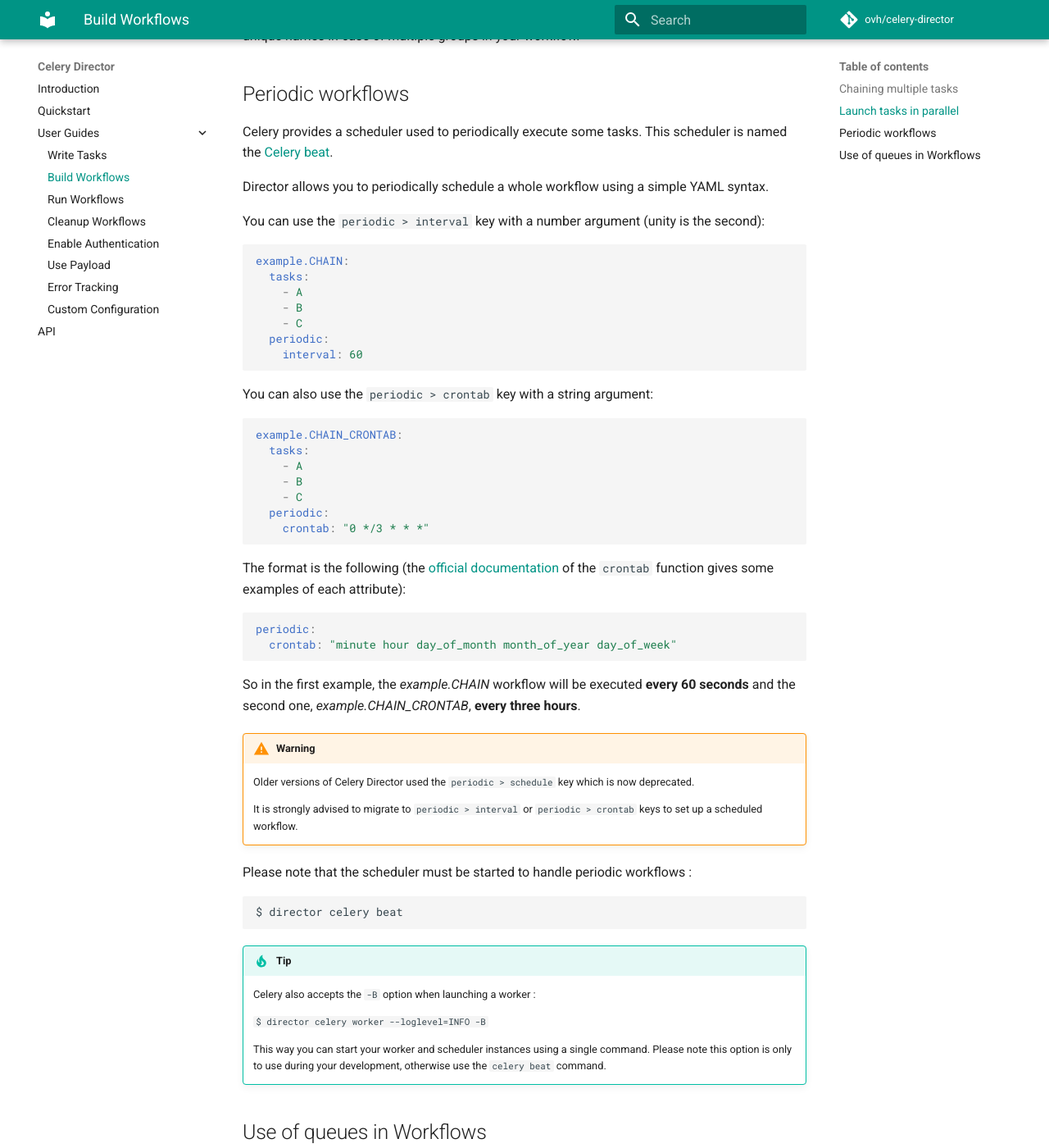
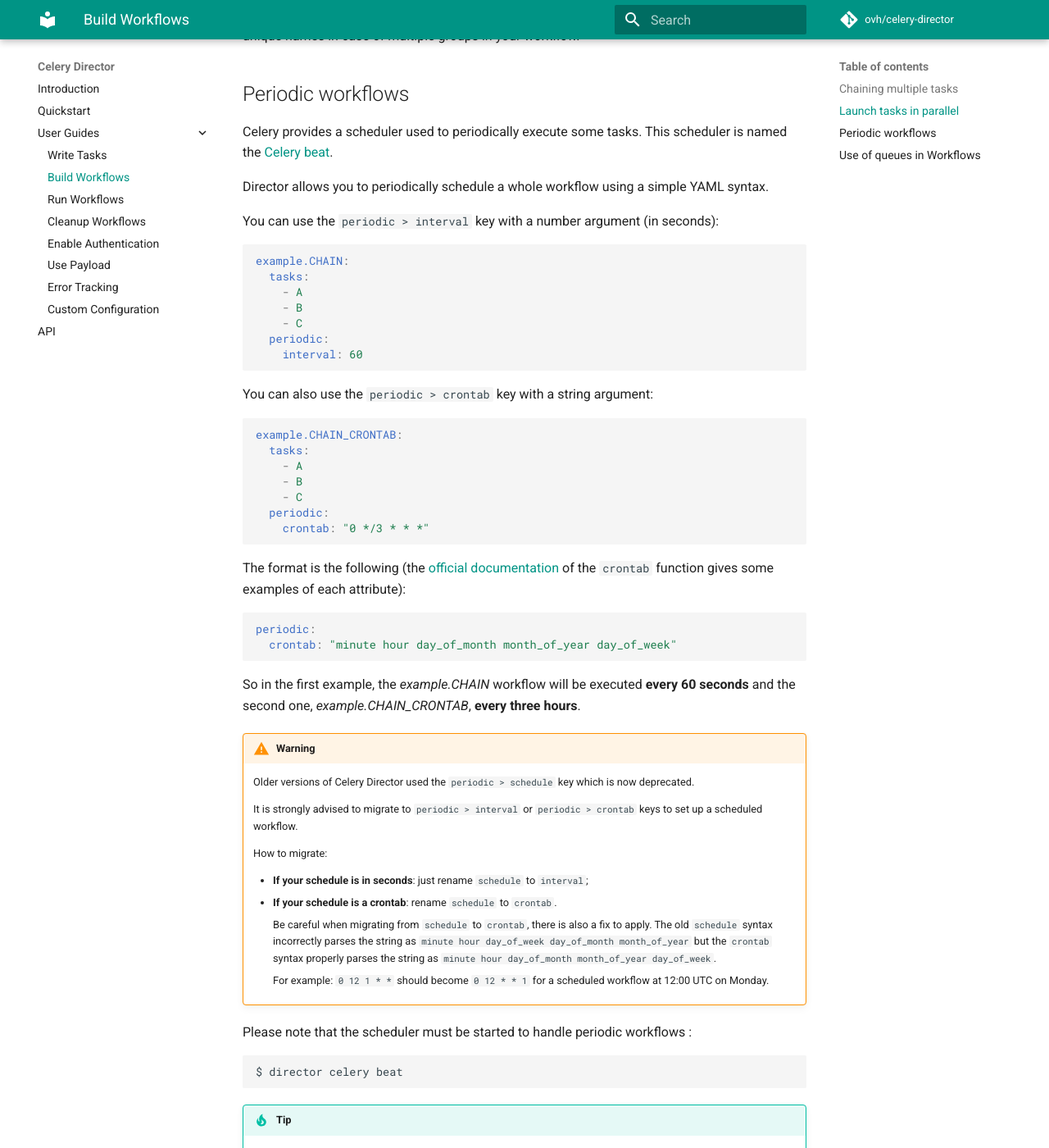
Before and after one commit to ovh/celery-director, an MkDocs documentation site: the page built from docs/docs/guides/build-workflows.md, in a window 1280 px wide and 1400 px high, scrolled down 1500 px. Shown: the whole window at 82% size. Built offline with MkDocs 1.6.1 and Material for MkDocs 9.7.7, drawn with Linux system fonts in a browser that asks for light colours; comment, search, counter and statistics services are not loaded.

Commit message:
chore(doc): explain how to migrate from schedule to crontab key
Signed-off-by: Anthony Olea <anthony.olea@corp.ovh.com>

````diff
--- a/docs/docs/guides/build-workflows.md
+++ b/docs/docs/guides/build-workflows.md
@@ -77,7 +77,7 @@
 
 Director allows you to periodically schedule a whole workflow using a simple YAML syntax.
 
-You can use the `periodic > interval` key with a number argument (unity is the second):
+You can use the `periodic > interval` key with a number argument (in seconds):
 
 ```yaml
 example.CHAIN:
@@ -115,6 +115,16 @@
 
     It is strongly advised to migrate to `periodic > interval` or `periodic > crontab` keys to set up a scheduled workflow.
 
+    How to migrate:
+
+    * **If your schedule is in seconds**: just rename `schedule` to `interval`;
+    * **If your schedule is a crontab**: rename `schedule` to `crontab`.
+
+        Be careful when migrating from `schedule` to `crontab`, there is also a fix to apply.
+        The old `schedule` syntax incorrectly parses the string as `minute hour day_of_week day_of_month month_of_year` but the `crontab` syntax properly parses the string as `minute hour day_of_month month_of_year day_of_week`.
+
+        For example: `0 12 1 * *` should become `0 12 * * 1` for a scheduled workflow at 12:00 UTC on Monday.
+
 Please note that the scheduler must be started to handle periodic workflows :
 
 ```
````
